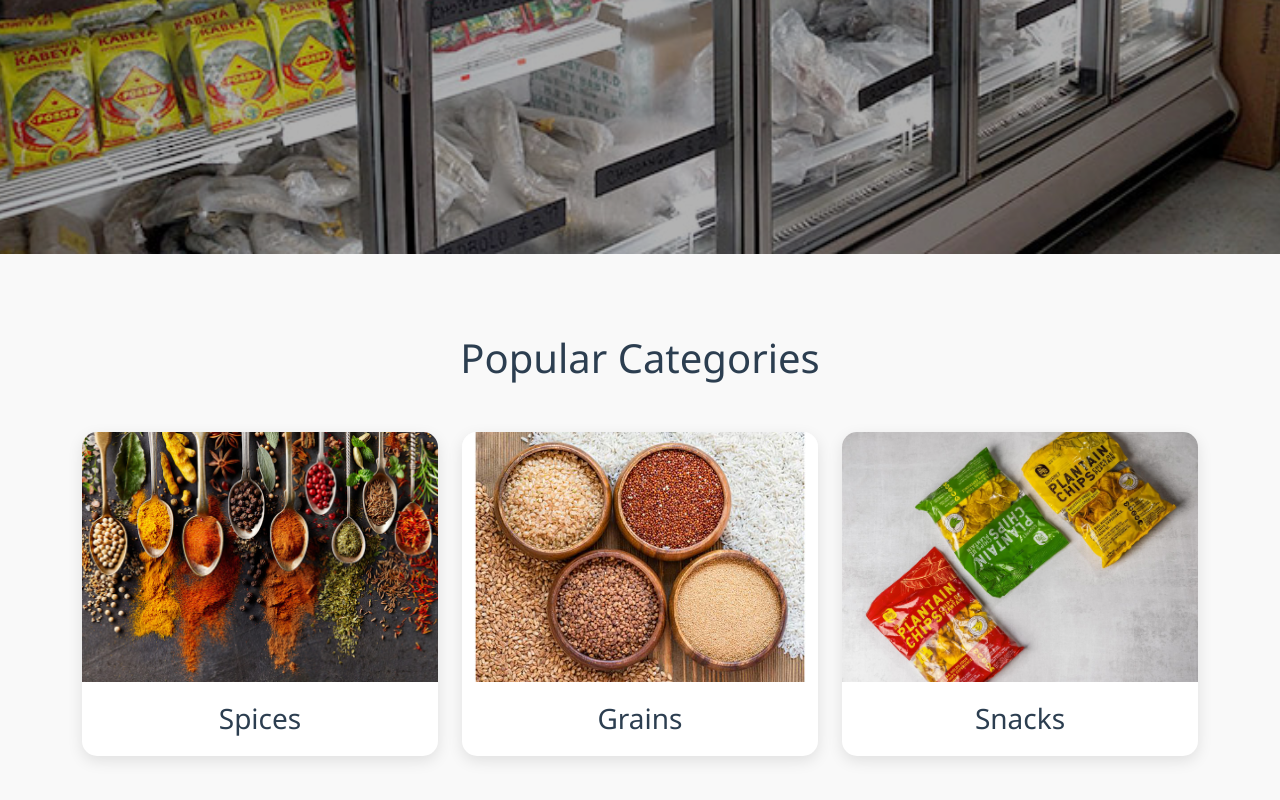
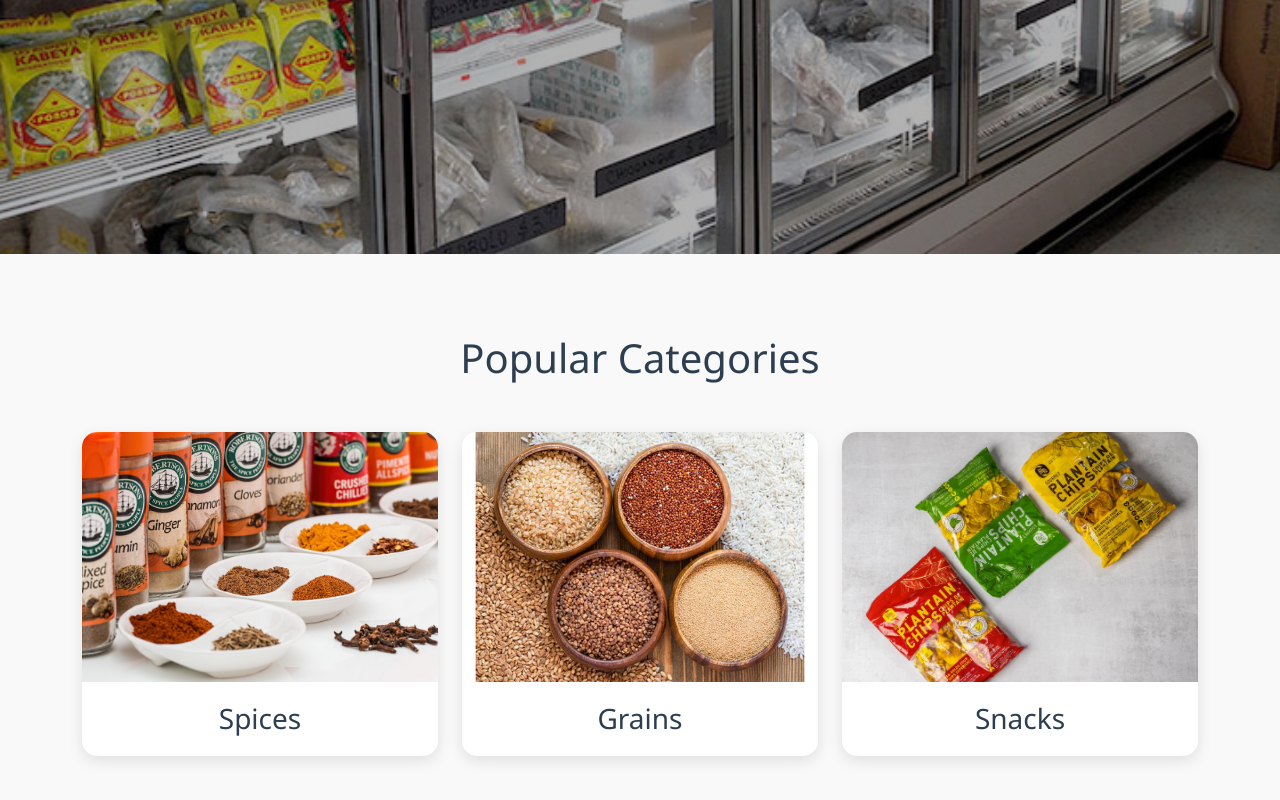
Before and after one commit to musahmed10/Afrocan, a plain HTML site: page index.html in a window 1280 px wide. Shown: the part 546-1346 px from the top of the page. Drawn offline with nearby package versions, Linux system fonts and the light colour scheme.

Commit message:
Update index.html

```diff
--- a/index.html
+++ b/index.html
@@ -76,7 +76,7 @@
             <div class="col-md-4">
                 <a href="shop.html?category=spices" class="category-link">
                     <div class="category-card">
-                        <img src="images/allspices.jpeg" alt="image of spices">
+                        <img src="images/spicesnaija.jpg" alt="image of spices">
                         <h3>Spices</h3>
                     </div>
                 </a>
```
